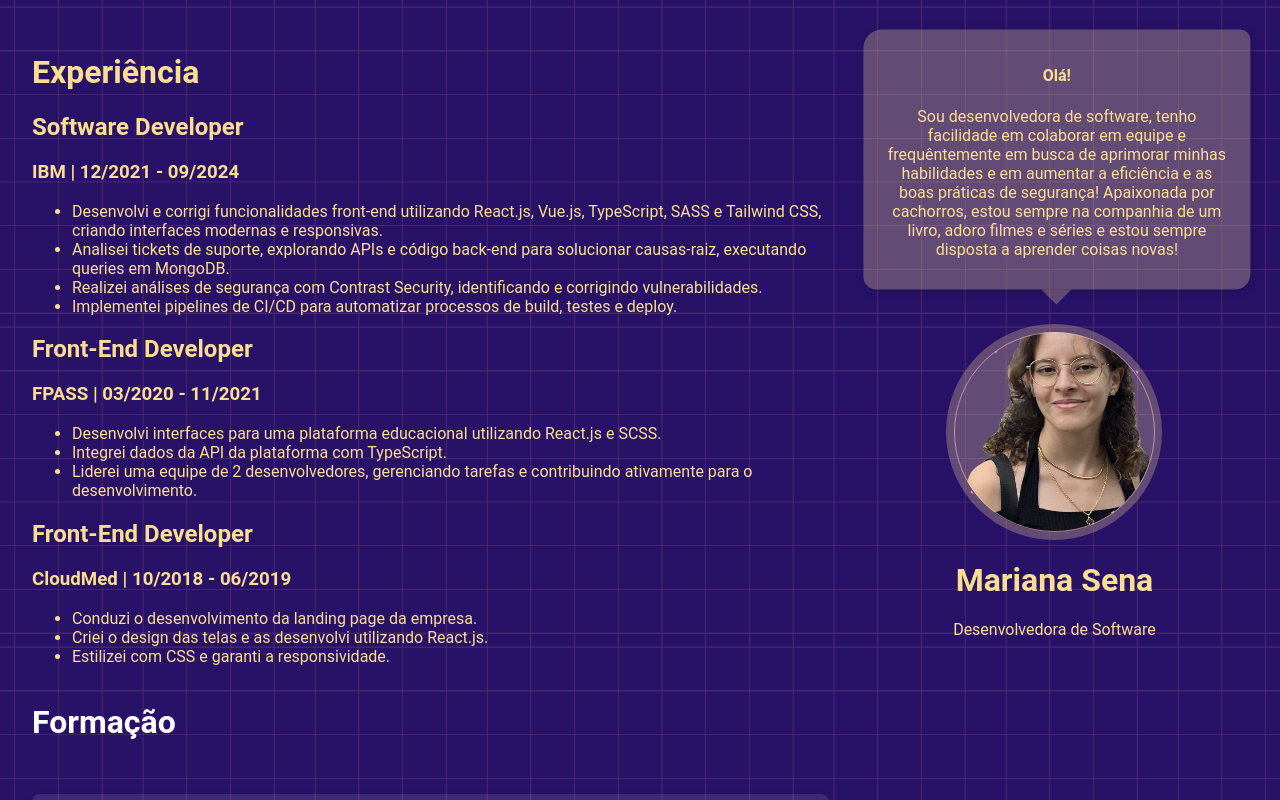
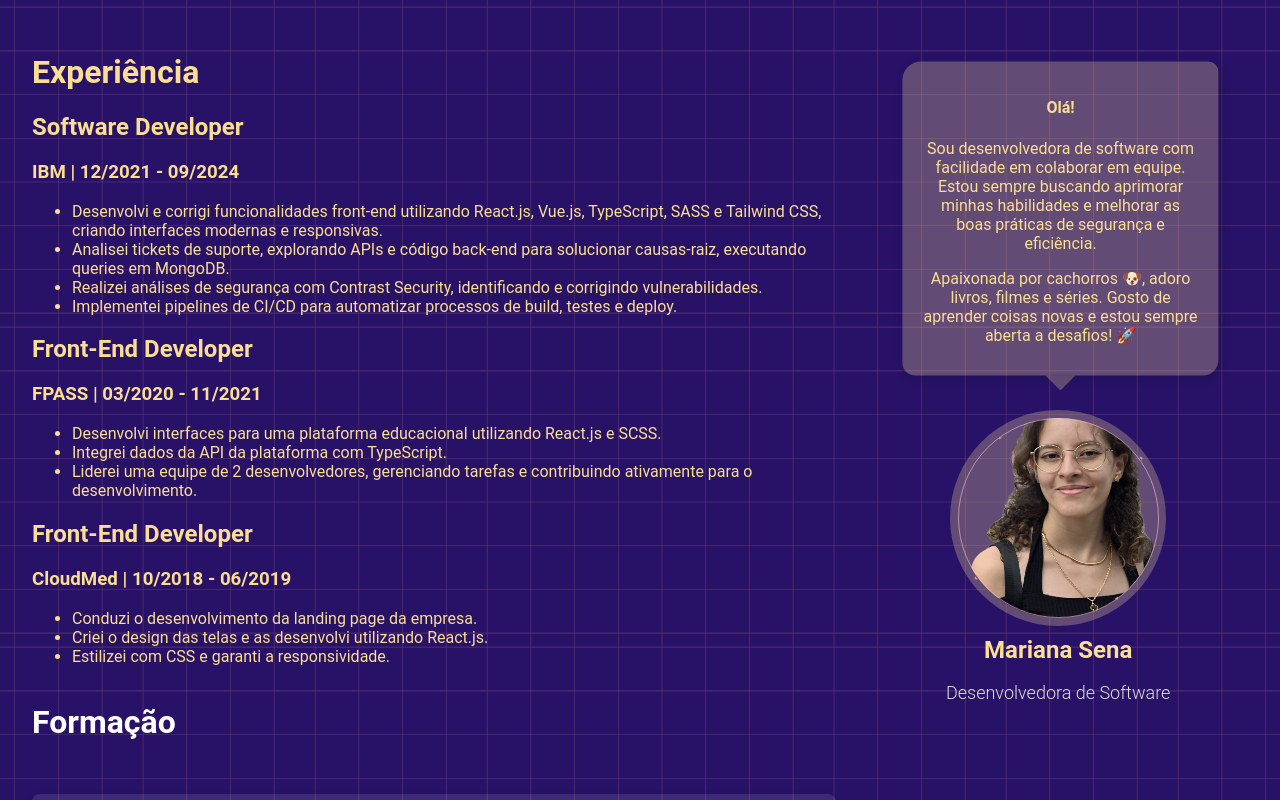
Before and after one commit to mari-sena/marisena, a Next.js app: page / in a window 1280 px wide. Shown: the top 800 px of the page. Built offline with nearby package versions, Linux system fonts and the light colour scheme.

Commit message:
chore: improving about me area style

```diff
--- a/app/components/organisms/about.css
+++ b/app/components/organisms/about.css
@@ -1,10 +1,14 @@
 .about-container {
   display: flex;
   flex-direction: column;
+  align-self: start;
+  padding: 2rem;
+  color: #fcde94;
 }
 
 .about-wrapper {
   text-align: center;
+  max-width: 800px;
 
   @media (max-width: 768px) {
     align-self: center;
@@ -76,6 +80,17 @@
   100% {
     transform: translate(0, 0);
   }
+}
+
+.about-info h1 {
+  font-size: 24px;
+  margin-top: 10px;
+}
+
+.about-info p {
+  font-size: 18px;
+  font-weight: 300;
+  color: #ddd;
 }
 
 .image {
--- a/app/components/organisms/about.tsx
+++ b/app/components/organisms/about.tsx
@@ -1,31 +1,32 @@
 import "./about.css";
-
 import Image from "next/image";
 
 function About() {
   return (
     <div className="about-container">
       <div className="about-wrapper">
-        <div className="about-me-description">
+        <div className="about-me-description animate-fade-in">
           <h4>Olá!</h4>
           <p>
-            Sou desenvolvedora de software, tenho facilidade em colaborar em
-            equipe e frequêntemente em busca de aprimorar minhas habilidades e
-            em aumentar a eficiência e as boas práticas de segurança! Apaixonada
-            por cachorros, estou sempre na companhia de um livro, adoro filmes e
-            séries e estou sempre disposta a aprender coisas novas!
+            Sou desenvolvedora de software com facilidade em colaborar em
+            equipe. Estou sempre buscando aprimorar minhas habilidades e
+            melhorar as boas práticas de segurança e eficiência.
+          </p>
+          <p>
+            Apaixonada por cachorros 🐶, adoro livros, filmes e séries. Gosto de
+            aprender coisas novas e estou sempre aberta a desafios! 🚀
           </p>
         </div>
-        <div className="image-frame">
+        <div className="image-frame animate-scale-in">
           <Image
-            alt="coming soon"
-            width={259}
-            height={327}
+            alt="Avatar de Mariana Sena"
+            width={200}
+            height={200}
             className="image"
             src="/about-me.png"
           />
         </div>
-        <div>
+        <div className="about-info animate-fade-in">
           <h1>Mariana Sena</h1>
           <p>Desenvolvedora de Software</p>
         </div>
```
